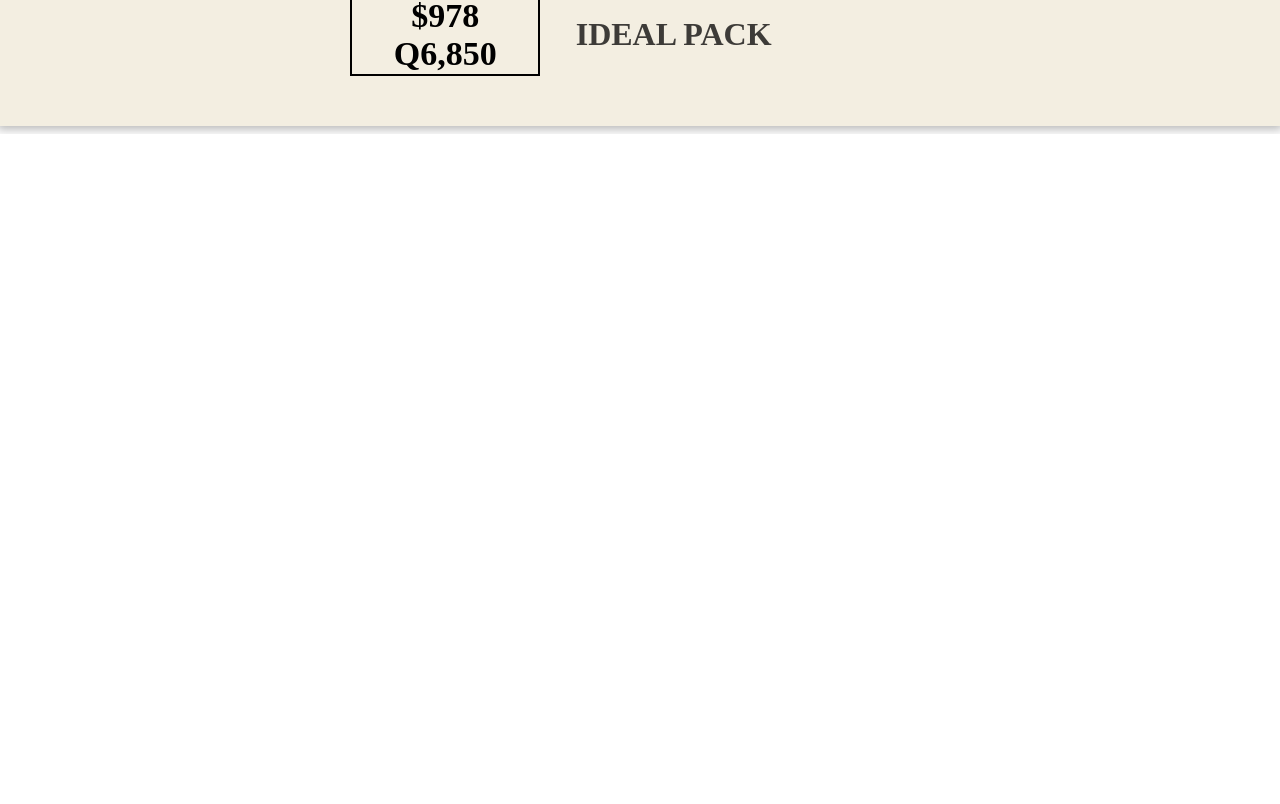
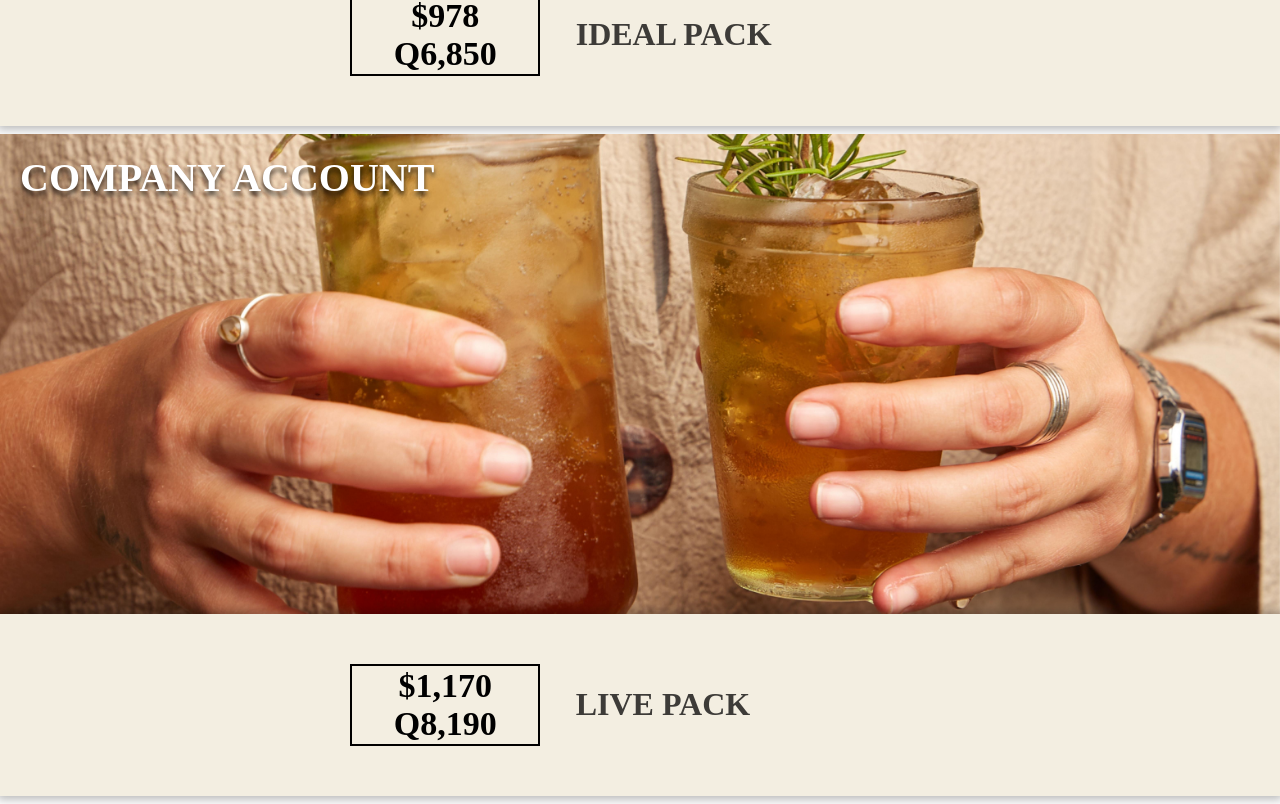
Before and after one commit to AnaLu456/Sketch, a Next.js app: page /pages/Licha in a window 1280 px wide. Shown: the part 1434-2238 px from the top of the page. Before the commit the page ends 1568 px from the top, so only its background shows below. Built offline with nearby package versions, Linux system fonts and the light colour scheme.

Commit message:
cambios licha 7

```diff
--- a/src/app/pages/Licha/Componentes/div1.js
+++ b/src/app/pages/Licha/Componentes/div1.js
@@ -61,7 +61,36 @@ function BloquePrecios2() {
     );
 }
 
+const Imagendiv3 = () =>{
+    return (
+
+        <div className={styles.section3}>
+            <div className={styles.Bloquetexto3}>
+            <h1> COMPANY ACCOUNT</h1>
+        </div>
+        </div>
+
+
+    )
+
+}
+
+function BloquePrecios3() {
+    return (
+        <div className={styles.BloqueP3}>
+             <div className={styles.Cuadroprecios3}>
+                <div className={styles.Dinero3}>
+                    <h1>$1,170</h1>
+                    <h1>Q8,190</h1>
+                </div>
+            </div>
+            <div className={styles.Preciost3}>
+                <h1>LIVE PACK</h1>
+            </div>
+        </div>
+    );
+}
 
 export default Imagediv1;
 
-export {BloquePrecios1, BloquePrecios2, Imagendiv2};
+export {BloquePrecios1, BloquePrecios2, Imagendiv2,Imagendiv3, BloquePrecios3};
--- a/src/app/pages/Licha/Componentes/div1.module.css
+++ b/src/app/pages/Licha/Componentes/div1.module.css
@@ -146,3 +146,73 @@ background-size: cover;
     align-items: center;
     justify-content: center;
 }
+
+.section3 {
+    height: 60vh;
+   background-image: url("../imagenes/64.jpg");
+   background-position: center;
+   background-size: cover;
+   }
+
+   .Bloquetexto3{
+    color: #FFF;
+    text-shadow: 0px 4px 4px rgba(0, 0, 0, 0.25), 0px 4px 4px rgba(0, 0, 0, 0.25), 0px 4px 4px rgba(0, 0, 0, 0.25);
+    font-family: Koulen;
+    font-size: 20px;
+    font-style: normal;
+    font-weight: 400;
+    line-height: normal;
+    display: flex;
+    align-items: center;
+    padding: 20px;
+}
+
+.BloqueP3 {
+    background-color: #F3EEE1;
+    width: 100%;
+    margin-bottom: 8px;
+    box-shadow: 0px 0px 10px 3px rgba(0, 0, 0, 0.30);
+    padding: 50px;
+    display: flex;
+    align-items: center;
+    justify-content: center;
+    flex-direction: row;
+}
+
+.Cuadroprecios3 {
+    width: 190px; /* Ancho del rectángulo */
+    height: 82px; /* Altura del rectángulo */
+    border: 2px solid black; /* Borde de 2 píxeles de ancho y color negro */
+    background-color: transparent; /* Sin relleno (transparente) */
+    display: flex; /* Utiliza flexbox */
+    flex-direction: column; /* Coloca los elementos en columna */
+    align-items: center; /* Centra horizontalmente el contenido */
+    justify-content: center; /* Centra verticalmente el contenido */
+    justify-content: space-evenly;
+}
+
+.Dinero3 {
+    color: #000;
+    font-family: KoPub Batang;
+    font-size: 17px;
+    font-style: normal;
+    font-weight: 400;
+    line-height: normal;
+    display: flex;
+    flex-direction: column;
+    align-items: center;
+    justify-content: center;
+}
+
+.Preciost3 {
+    width: 30%;
+    height: fit-content;
+    margin-left: 3%;
+    color: #3D3B38;
+    font-family: Koulen;
+    font-size: 16px;
+    font-style: normal;
+    font-weight: 400;
+    line-height: normal;
+
+}
--- a/src/app/pages/Licha/page.js
+++ b/src/app/pages/Licha/page.js
@@ -1,6 +1,6 @@
 
-import { Bloquep, BloquePrecios, BloquePrecios1, BloquePrecios2, Imagendiv2 } from "../Licha/Componentes/div1";
-import Imagediv1, { Textoimagen } from "./Componentes/div1";
+import { BloquePrecios1, BloquePrecios2, BloquePrecios3, Imagendiv2, Imagendiv3} from "../Licha/Componentes/div1";
+import Imagediv1 from "./Componentes/div1";
 import {Header} from "./Componentes/header";
 
 
@@ -13,6 +13,9 @@ export default function Home() {
       <BloquePrecios1></BloquePrecios1>
       <Imagendiv2> </Imagendiv2>
       <BloquePrecios2></BloquePrecios2>
+      <Imagendiv3></Imagendiv3>
+      <BloquePrecios3></BloquePrecios3>
+
     </div>
 
   );
```
Also changed, not shown: src/app/pages/Licha/imagenes/64.jpg (added).
